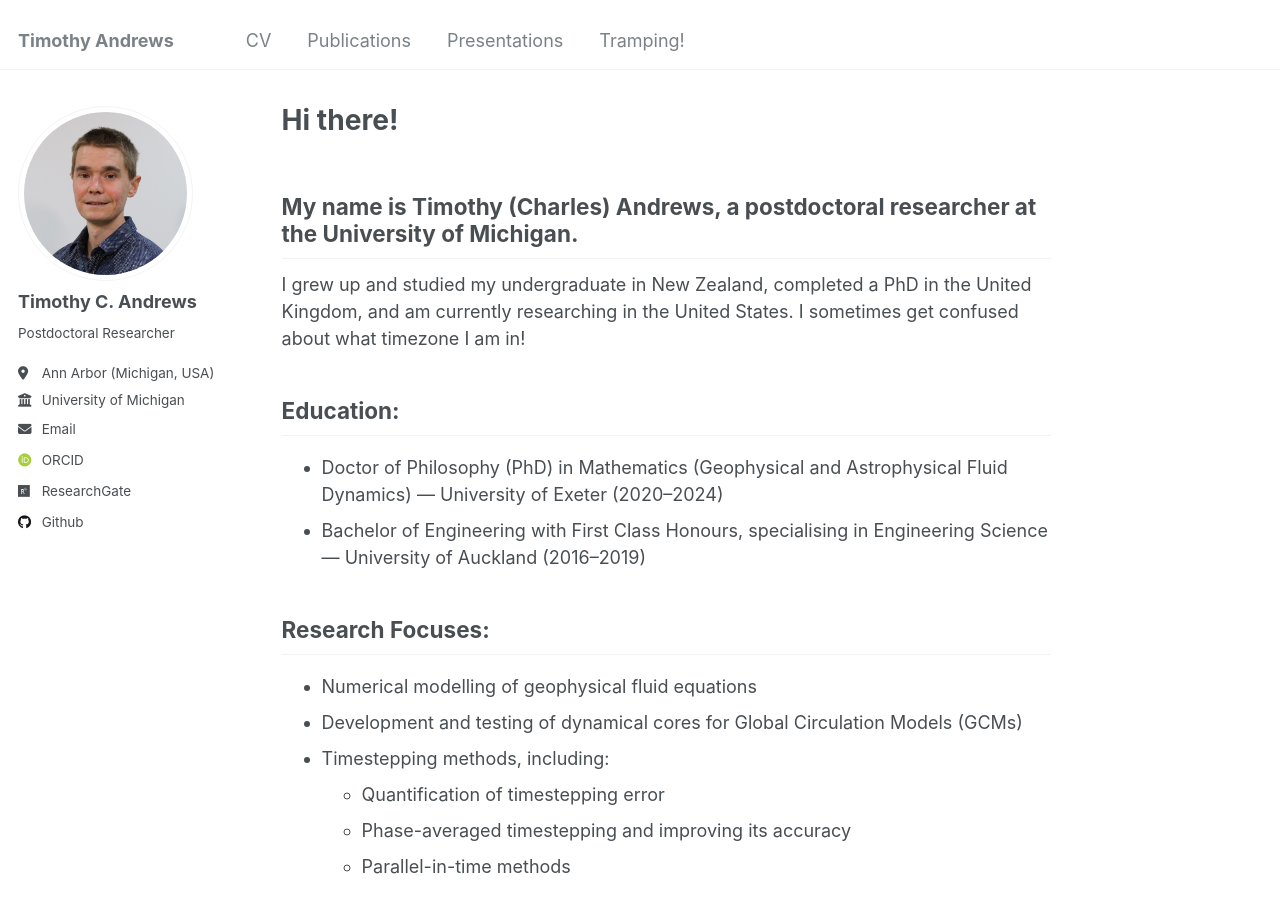
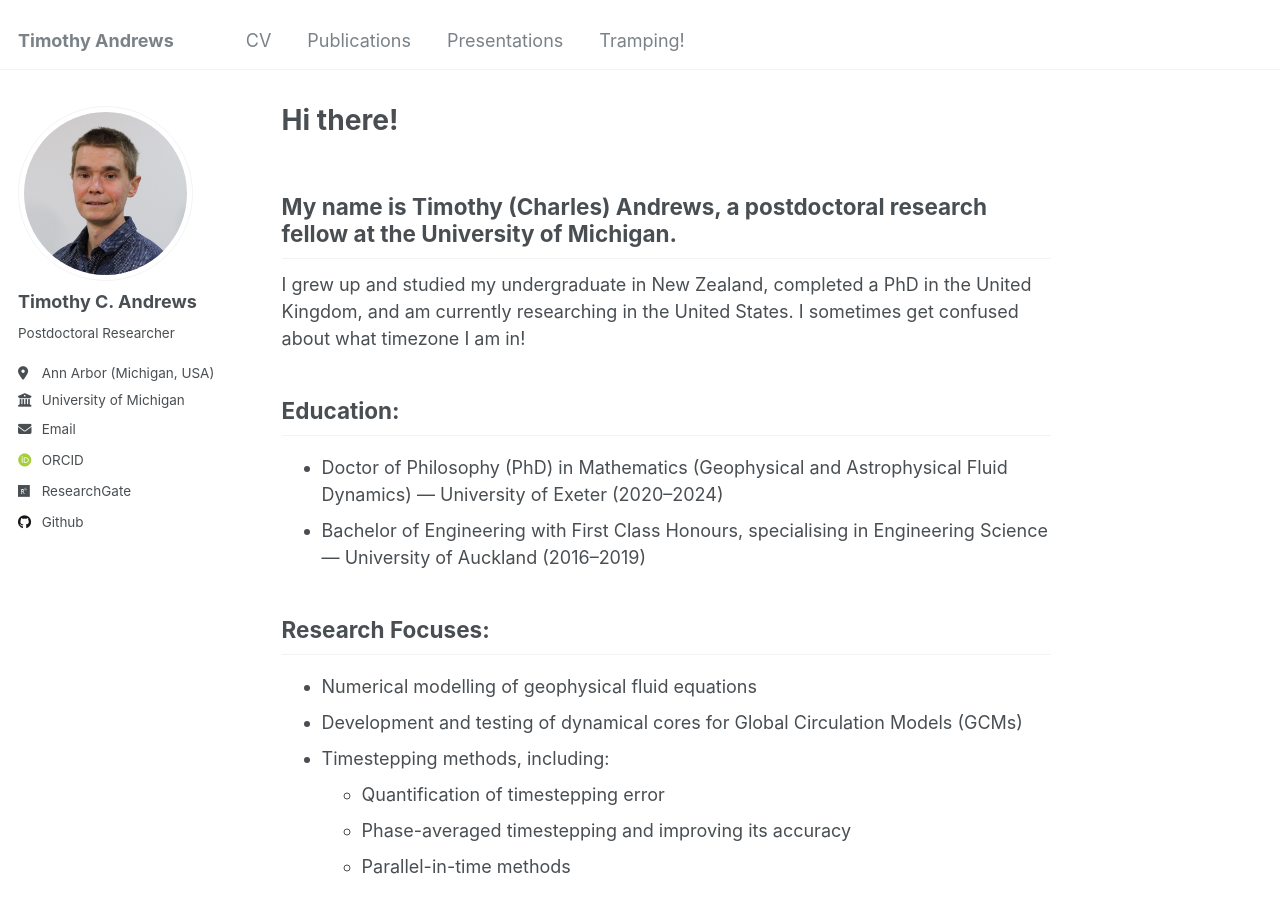
Before and after one commit to ta440/ta440.github.io, a Jekyll site: the page built from _pages/about.md, in a window 1280 px wide and 900 px high. Built offline with Jekyll 4.4.1, drawn with Linux system fonts in a browser that asks for light colours; some web fonts are replaced.

Commit message:
Update about.md

```diff
--- a/_pages/about.md
+++ b/_pages/about.md
@@ -7,7 +7,7 @@ redirect_from:
   - /about.html
 ---
 
-## My name is Timothy (Charles) Andrews, a postdoctoral researcher at the University of Michigan.
+## My name is Timothy (Charles) Andrews, a postdoctoral research fellow at the University of Michigan.
 I grew up and studied my undergraduate in New Zealand, completed a PhD in the United Kingdom, and am currently researching in the United States. I sometimes get confused about what timezone I am in!
 
 ## Education:
```
